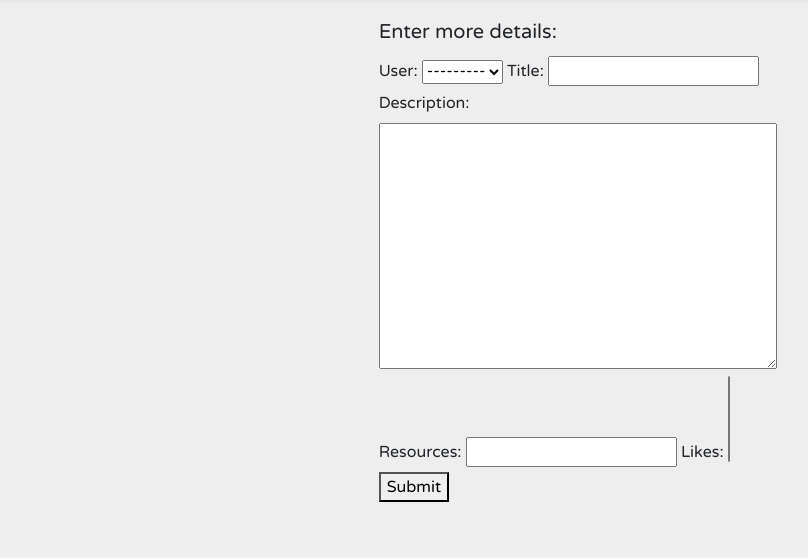
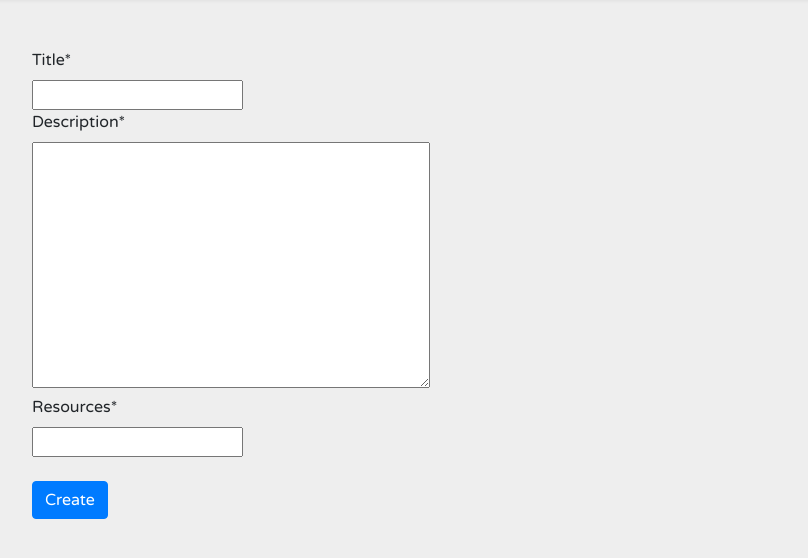
Before and after one commit to iDineshRoy/prototypefactory, a Django app: page /add/ in a window 1280 px wide. Shown: the part 65-623 px from the top of the page, without its empty margins (68-876 px from the left). Run offline with Django 4.2, Linux system fonts and the light colour scheme; some libraries are stand-ins or nearby versions.

Commit message:
improved projects page, add projects, likes removed from the models, shows the form fields better for add_project.html

```diff
--- a/pfactory/projects/forms.py
+++ b/pfactory/projects/forms.py
@@ -6,4 +6,4 @@ from .models import Project
 class ProjectModelForm(forms.ModelForm):
     class Meta:
         model = Project
-        fields = "__all__"
+        fields = ["title", "description", "resources"]
--- a/pfactory/projects/models.py
+++ b/pfactory/projects/models.py
@@ -1,11 +1,10 @@
 from django.db import models
-from django.contrib.auth.models import User
+from django.conf import settings
 from ckeditor.fields import RichTextField
 
 class Project(models.Model):
-    user = models.OneToOneField(User, on_delete=models.CASCADE)
+    user = models.ForeignKey(settings.AUTH_USER_MODEL, on_delete=models.CASCADE)
     title = models.CharField(max_length=200, null=True)
     description = RichTextField()
     resources = models.CharField(max_length=200, null=True)
     timestamp = models.DateTimeField(auto_now_add=True)
-    likes = models.ManyToManyField(User, blank=True, related_name='user_likes')
--- a/pfactory/projects/views.py
+++ b/pfactory/projects/views.py
@@ -1,5 +1,4 @@
-from django.http import HttpResponse
-from django.shortcuts import render
+from django.shortcuts import render, redirect
 
 from .models import Project
 from .forms import ProjectModelForm
@@ -14,4 +13,10 @@ def view_project(request):
 
 def add_project(request):
     form = ProjectModelForm(request.POST or None)
-    return render(request, "add_project.html", { "form": form })
+    if form.is_valid():
+        obj = form.save(commit=False)
+        obj.user = request.user
+        obj.save()
+        return redirect('/')
+    context = { 'form': form }
+    return render(request, "add_project.html", context)
--- a/pfactory/templates/add_project.html
+++ b/pfactory/templates/add_project.html
@@ -1,17 +1,15 @@
 {% extends 'base.html' %}
+{% load crispy_forms_tags %}
 
 {% block content %}
-
-<div class="col-sm-9 col-md-5 col-lg-4 mx-auto">
-    <div class="row">
-        <div class="card-body">
-        <h5 class="card-title">Enter more details:</h5>
-        <form action="" method="POST">
-            {% csrf_token %}
-            {{ form }}
-            <button>Submit</button>
-        </form>
-        </div>
-    </div>
+<div class="container my-5 z-depth-1">
+      <form method="post" action="" enctype="multipart/form-data" class="col-md-10">
+        {% csrf_token %}
+        {{ form|crispy }}
+        {{ form.media }}
+        <br>
+        <button type="submit" class="btn btn-primary">Create</button>
+      </form>
+      <br>
 </div>
 {% endblock %}
--- a/pfactory/templates/projects.html
+++ b/pfactory/templates/projects.html
@@ -13,14 +13,16 @@
 
 {% if projects %}
 {% for p in projects %}
-  <div class="card" style="width: 18rem;">
+  <div class="card">
     <div class="card-body">
       <h5 class="card-title">{{ p.title }}</h5>
       <p class="card-text">{{ p.description|safe }}</p>
+      <p class="card-text">Project by: {{ p.user.first_name }} {{ p.user.last_name }}</p>
+      <p class="card-text">Posted on: {{ p.timestamp }}</p>
       <a href="#" class="btn btn-primary">Register Interest</a>
     </div>
   </div>
-
+  <br>
 {% endfor %}
 {% endif %}
 </div>
```
Also changed, not shown: pfactory/projects/migrations/0004_remove_project_likes.py (added), pfactory/projects/migrations/0005_alter_project_user.py (added).
